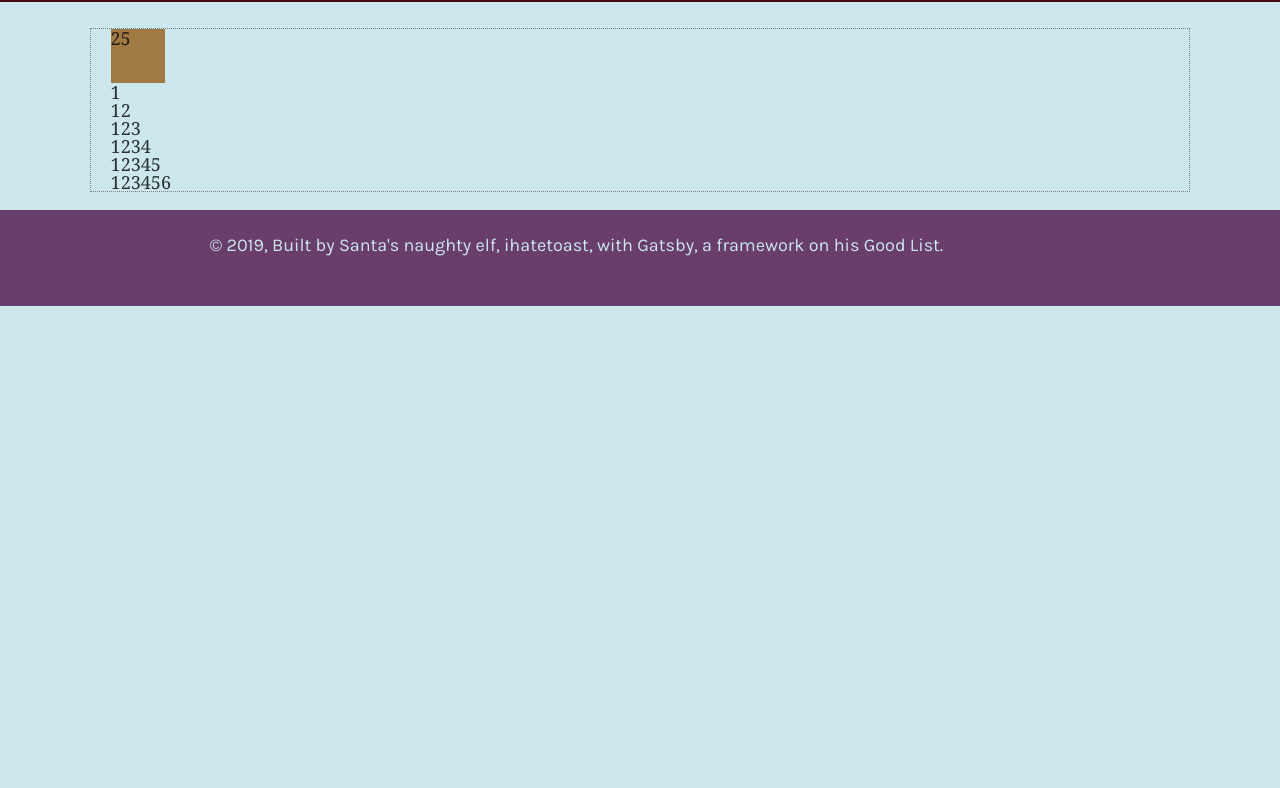
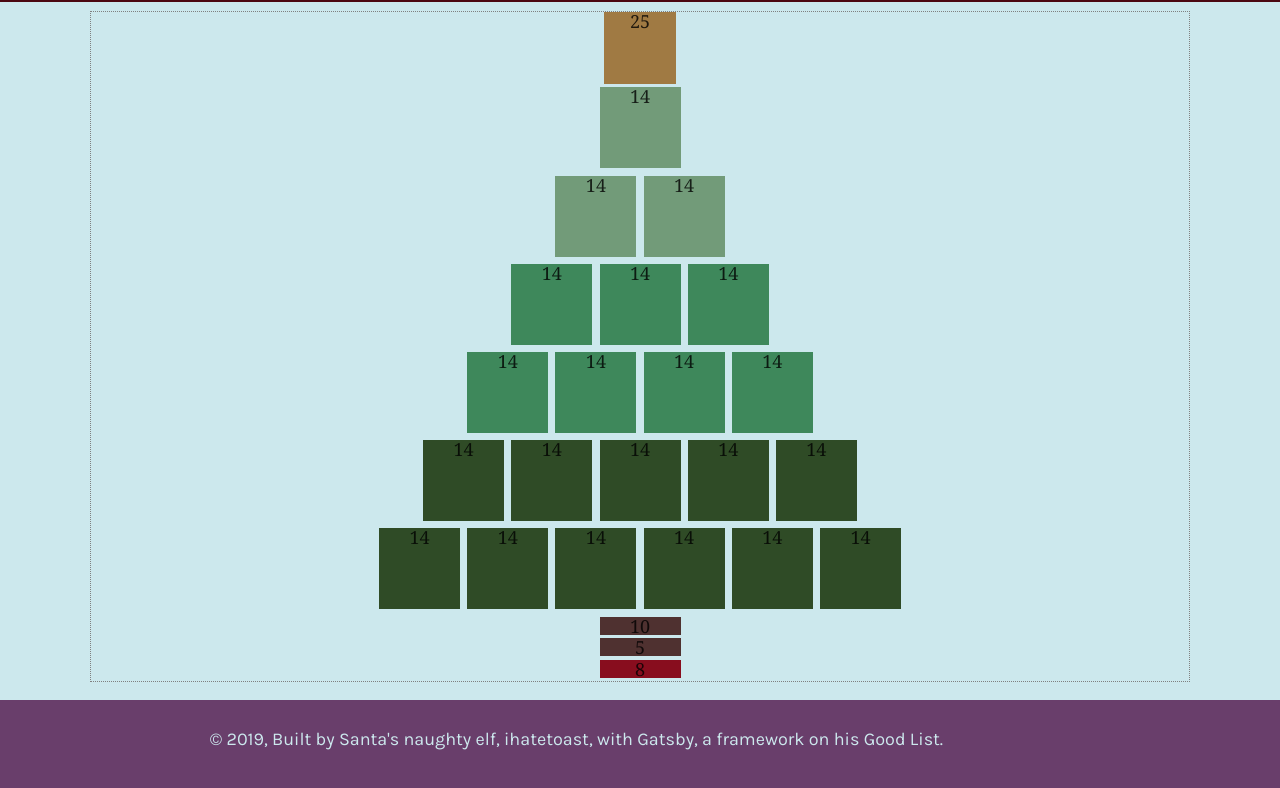
Before and after one commit to ihatetoast/advent-calendar, a Gatsby site: page / in a window 1280 px wide. Shown: the part 126-914 px from the top of the page. Before the commit the page ends 800 px from the top, so only its background shows below. Built offline with nearby package versions, Linux system fonts and the light colour scheme; Gatsby itself is replaced by a stand-in of ours.

Commit message:
tree built

```diff
--- a/src/components/footer.js
+++ b/src/components/footer.js
@@ -1,5 +1,5 @@
 import React from "react";
-import { colors, fonts } from "../styles/variables";
+import { colors, fonts, breakpoints } from "../styles/variables";
 import styled from "styled-components";
 
 const StyledFooter = styled.footer`
@@ -10,7 +10,14 @@ const StyledFooter = styled.footer`
     margin: 0 auto;
     max-width: 900px;
     padding: 1.45rem 1.1rem;
-
+    p {
+      font-size: 0.8rem;
+      line-height: 1.2rem;
+      @media (min-width: ${breakpoints.tablet}) {
+        font-size: 1rem;
+        line-height: 1.5rem;
+      }
+    }
     a {
       color: ${colors.snow};
       text-decoration: none;
--- a/src/components/header.js
+++ b/src/components/header.js
@@ -4,7 +4,7 @@ import styled from "styled-components";
 import { colors, fonts } from "../styles/variables";
 const StyledHeader = styled.header`
   background: ${colors.red};
-  margin-bottom: 1.45rem;
+  margin-bottom: 0.5rem;
   border-bottom: 5px solid ${colors.redDark};
   .titleWrapper {
     margin: 0 auto;
--- /dev/null
+++ b/src/components/tree/branch.js
@@ -0,0 +1,29 @@
+import React from "react";
+import styled from "styled-components";
+import { colors, fonts, breakpoints } from "../../styles/variables";
+const FirBranch = styled.div`
+  display: inline-block;
+  width: 3em;
+  height: 3em;
+  margin: 0.1rem;
+  @media (min-width: ${breakpoints.tablet}) {
+    width: 4em;
+    height: 4em;
+    margin: 0.15rem;
+  }
+  @media (min-width: ${breakpoints.laptop}) {
+    width: 4.5em;
+    height: 4.5em;
+    margin: 0.2rem;
+  }
+`;
+const Branch = ({ day, checkDay }) => {
+  return checkDay(12, day) ? (
+    <FirBranch className="firBoxes">
+      <div className="starDoor">open</div>
+    </FirBranch>
+  ) : (
+    <FirBranch className="firBoxes">{day}</FirBranch>
+  );
+};
+export default Branch;
--- a/src/components/tree/star.js
+++ b/src/components/tree/star.js
@@ -1,21 +1,25 @@
 //day 25
 
-import React, { useState } from "react";
+import React from "react";
 import styled from "styled-components";
-import { colors } from "../../styles/variables";
-import { checkDay } from "../../utils";
+import { colors, breakpoints } from "../../styles/variables";
 const StarWrapper = styled.div`
-  position: relative;
-  width: 3em;
-  height: 3em;
+  display: inline-block;
+  width: 2em;
+  height: 2em;
   background-color: ${colors.star1};
+  @media (min-width: ${breakpoints.tablet}) {
+    width: 3em;
+    height: 3em;
+  }
+  @media (min-width: ${breakpoints.laptop}) {
+    width: 4em;
+    height: 4em;
+  }
 `;
 
-const Star = () => {
-  const [isOpen, setIsOpen] = useState(false);
-  const [isChrissy, setIsChrissy] = useState(false);
-
-  return checkDay(12, 25) ? (
+const Star = ({ day, checkDay }) => {
+  return checkDay(12, day) ? (
     <StarWrapper className="starWrapper">
       <div className="starDoor">open</div>
     </StarWrapper>
--- a/src/components/tree/tree.js
+++ b/src/components/tree/tree.js
@@ -1,12 +1,17 @@
 import React from "react";
 import Star from "./star";
 import TreeGreen from "./treeGreen";
-
+import Trunk from "./trunk";
+import { splitTree, checkDay } from "../../utils";
 export default function Tree() {
+  const wholeTree = splitTree();
+  const firArr = wholeTree[0];
+  const trunkArr = wholeTree[1];
   return (
-    <div>
-      <Star />
-      <TreeGreen />
+    <div style={{ textAlign: "center" }}>
+      <Star day={25} checkDay={checkDay} />
+      <TreeGreen firArr={firArr} checkDay={checkDay} />
+      <Trunk trunkArr={trunkArr} checkDay={checkDay} />
     </div>
   );
 }
--- a/src/components/tree/treeGreen.js
+++ b/src/components/tree/treeGreen.js
@@ -1,22 +1,66 @@
-import React, { Component } from "react";
+import React from "react";
+import styled from "styled-components";
 import { splitTree } from "../../utils";
-class TreeGreen extends Component {
-  createTree = () => {
-    const wholeTreeArr = splitTree();
-    const treeArr = wholeTreeArr[0];
+import { fonts, colors, breakpoints } from "../../styles/variables";
+import Branch from "./branch";
+const FirBranches = styled.div`
+  text-align: center;
+  #firRow-1,
+  #firRow-2 {
+    .firBoxes {
+      background-color: ${colors.firLight};
+    }
+  }
 
-    let treeamid = [];
-    for (let i = 0; i <= 5; i++) {
-      let branches = [];
-      for (let j = 0; j <= i; j++) {
-        branches.push(<span key={j}>{`${j + 1}`}</span>);
+  #firRow-3,
+  #firRow-4 {
+    .firBoxes {
+      background-color: ${colors.firMedium};
+    }
+  }
+  #firRow-5,
+  #firRow-6 {
+    .firBoxes {
+      background-color: ${colors.firDark};
+    }
+  }
+`;
+const TreeGreen = ({ firArr, checkDay }) => {
+  console.log(firArr);
+
+  const buildTree = () => {
+    let rowLength = 1;
+    let rowCounter = 0;
+    let treeArr = [];
+    let subArr = [];
+    firArr.map((el, i) => {
+      subArr.push(
+        <Branch key={`${i}${el}`} id={`box-${i}`} day={14} checkDay={checkDay}>
+          {el}
+        </Branch>
+      );
+      rowCounter++;
+
+      if (rowCounter === rowLength) {
+        rowLength++;
+
+        treeArr.push(
+          <div
+            className="firRow"
+            id={`firRow-${rowCounter}`}
+            key={`${i}${el}000`}
+          >
+            {subArr}
+          </div>
+        );
+        rowCounter = 0;
+        subArr = [];
       }
-      treeamid.push(<div key={i}>{branches}</div>);
-    }
-    return treeamid;
+      return;
+    });
+    return treeArr;
   };
-  render() {
-    return <div>{this.createTree()}</div>;
-  }
-}
+  // buildTree();
+  return <FirBranches>{buildTree()}</FirBranches>;
+};
 export default TreeGreen;
--- /dev/null
+++ b/src/components/tree/trunk.js
@@ -0,0 +1,40 @@
+import React from "react";
+import styled from "styled-components";
+import { colors, fonts, breakpoints } from "../../styles/variables";
+const TrunkPan = styled.div`
+  .trunkChunk {
+    width: 3em;
+    height: 1em;
+    margin: 0.1rem auto;
+    @media (min-width: ${breakpoints.tablet}) {
+      width: 4em;
+      margin: 0.15rem auto;
+    }
+    @media (min-width: ${breakpoints.laptop}) {
+      width: 4.5em;
+      margin: 0.2rem auto;
+    }
+  }
+  #chunk-0,
+  #chunk-1 {
+    background: ${colors.trunk};
+  }
+  #chunk-2 {
+    background: ${colors.red};
+  }
+`;
+const Trunk = ({ trunkArr }) => {
+  console.log(trunkArr);
+  const buildTrunk = () => {
+    const trunkChunk = trunkArr.map((el, i) => {
+      return (
+        <div className="trunkChunk" key={`${i}${el}`} id={`chunk-${i}`}>
+          {el}
+        </div>
+      );
+    });
+    return trunkChunk;
+  };
+  return <TrunkPan>{buildTrunk()}</TrunkPan>;
+};
+export default Trunk;
--- a/src/styles/variables.js
+++ b/src/styles/variables.js
@@ -7,6 +7,7 @@ export const colors = {
   firMedium: "rgba(62, 136, 91, 1)",
   firDark: "rgba(47, 75, 38, 1)",
 
+  trunk: "rgba(79, 49, 48, 1)",
   snow: "rgba(204, 232, 237, 1)",
 
   star1: "rgba(160, 122, 67,1)",
@@ -14,13 +15,10 @@ export const colors = {
   accent1: "rgba(105, 62, 107, 1)",
 };
 export const breakpoints = {
-  mobileLandscape: "480px",
-  mobile: "640",
   tablet: "768px",
   tabletLarge: "980px",
-  tabletLandscape: "1024px",
-  laptop: "1224px",
-  desktop: "1824px",
+  laptop: "1024px",
+  desktop: "1224px",
 };
 
 export const fonts = {
```
